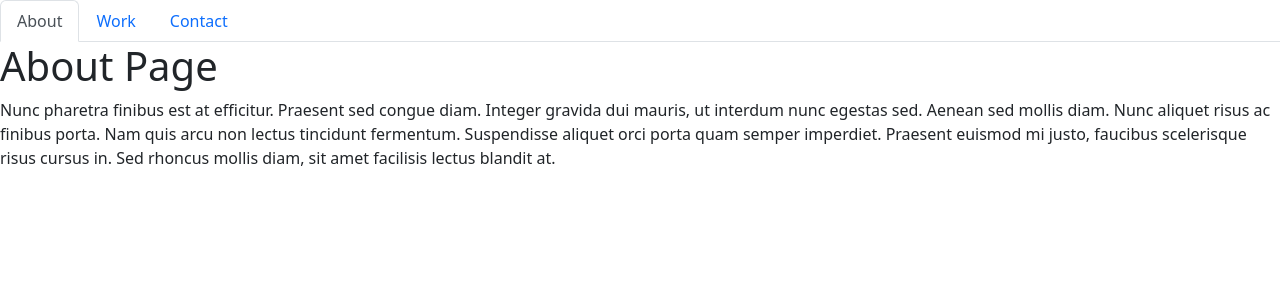
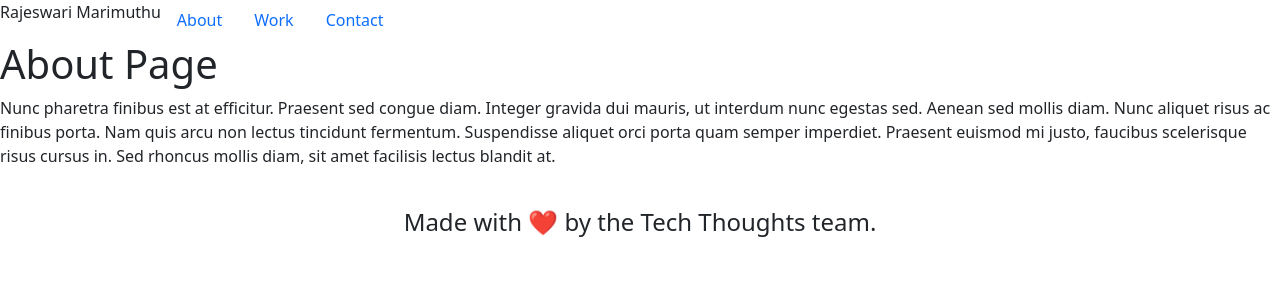
Before and after one commit to rajeswarivmarimuthu/rajeswarimarimuthu, a React (Create React App) app: page / in a window 1280 px wide. Shown: the top 300 px of the page. Built offline with nearby package versions, Linux system fonts and the light colour scheme.

Commit message:
Saving the footer changes

```diff
--- a/src/components/Footer.js
+++ b/src/components/Footer.js
@@ -0,0 +1,25 @@
+import React from 'react';
+
+
+const Footer = () => {
+  return (
+    <footer className="w-100 mt-auto p-4">
+      <div className="container text-center mb-5">
+        <h4>
+          Made with{' '}
+          <span
+            className="emoji"
+            role="img"
+            aria-label="heart"
+            aria-hidden="false"
+          >
+            ❤️
+          </span>{' '}
+          by the Tech Thoughts team.
+        </h4>
+      </div>
+    </footer>
+  );
+};
+
+export default Footer;
--- a/src/components/NavTabs.js
+++ b/src/components/NavTabs.js
@@ -2,7 +2,8 @@ import React from 'react';
 
 function NavTabs ({currentPage, handlePageChange}){
     return (
-        <ul className="nav nav-tabs">
+        <ul className="nav">
+            <li> Rajeswari Marimuthu</li>
             <li className="nav-item">
                 <a
                     href="#about"
--- a/src/components/PortfolioContainer.js
+++ b/src/components/PortfolioContainer.js
@@ -3,6 +3,7 @@ import NavTabs from './NavTabs';
 import About from './pages/About';
 import Work from './pages/Work';
 import Contact from './pages/Contact';
+import Footer from './Footer';
 
 export default function PortfolioContainer() {
   const [currentPage, setCurrentPage] = useState('About');
@@ -21,12 +22,15 @@ export default function PortfolioContainer() {
   const handlePageChange = (page) => setCurrentPage(page);
 
   return (
+
     <div>
       {/* Passing the currentPage from state and the function to update it */}
       <NavTabs currentPage={currentPage} handlePageChange={handlePageChange} />
 
       {/* Calling the renderPage method which will return a component  */}
       {renderPage()}
+      {/* Footer*/}
+      <Footer/>
     </div>
   );
 }
```
Also changed, not shown: 10 other files (tests, documents, lock files or other folders). Lines whose indentation alone changed are shown as unchanged.
